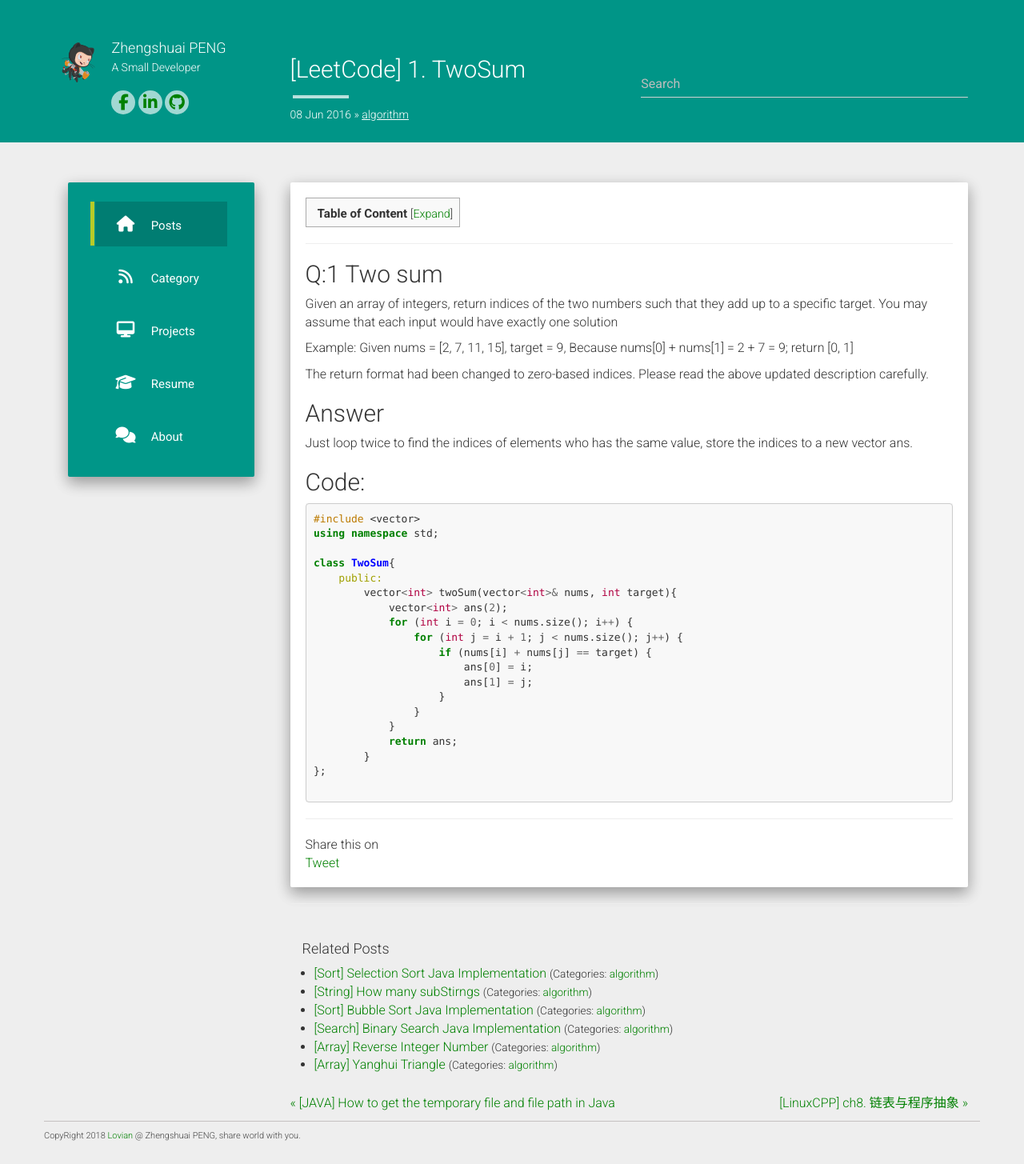
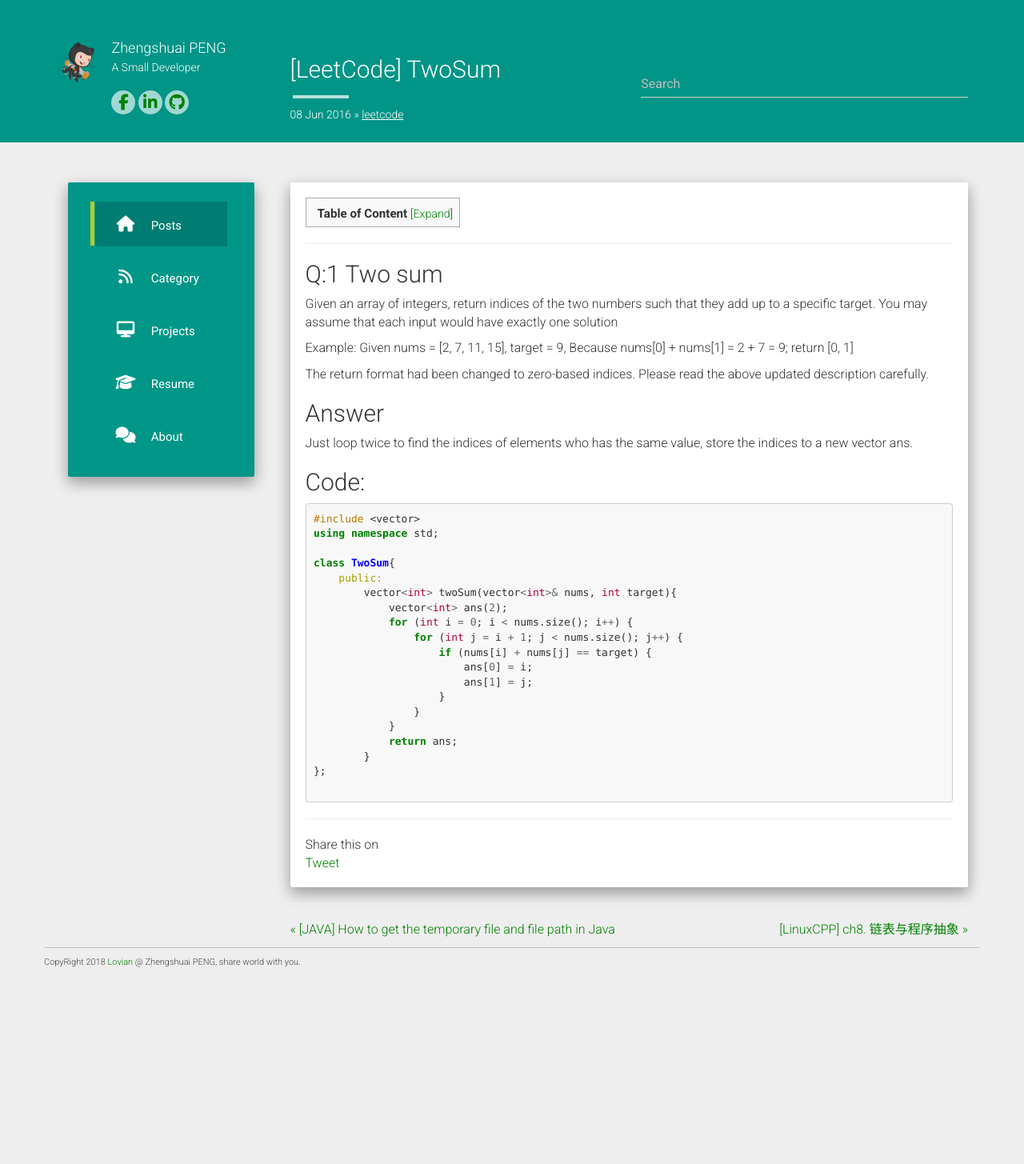
Before and after one commit to ZhengshuaiPENG/zhengshuaipeng.github.io, a Jekyll site: the page built from _posts/2016/06/2016-06-08-leecode-1-twosum.markdown, in a window 1280 px wide. Shown: the whole page at 80% size. Built offline with Jekyll 4.4.1, drawn with Linux system fonts in a browser that asks for light colours; nearby versions of some CDN libraries; comment, search, counter and statistics services are not loaded; after the commit the page ends 1238 px from its top, so only the background shows below that.

Commit message:
add leetcode, sword_to_offer category

```diff
--- a/_posts/2016/06/2016-06-08-leecode-1-twosum.markdown
+++ b/_posts/2016/06/2016-06-08-leecode-1-twosum.markdown
@@ -1,10 +1,10 @@
 ---
 layout: post
-title:  "[LeetCode] 1. TwoSum"
+title:  "[LeetCode] TwoSum"
 date:   2016-06-08
-desc: "LeetCode 1. TwoSum C++ solution"
+desc: "LeetCode  TwoSum C++ solution"
 keywords: "LeetCode, TwoSum, C++, Algorithm"
-categories: [algorithm]
+categories: [leetcode]
 ---
 
 ## Q:1 Two sum
```
Also changed, not shown: category/leetcode.md (added, +6 -0 lines), category/sword_to_offer.md (added, +6 -0 lines).
